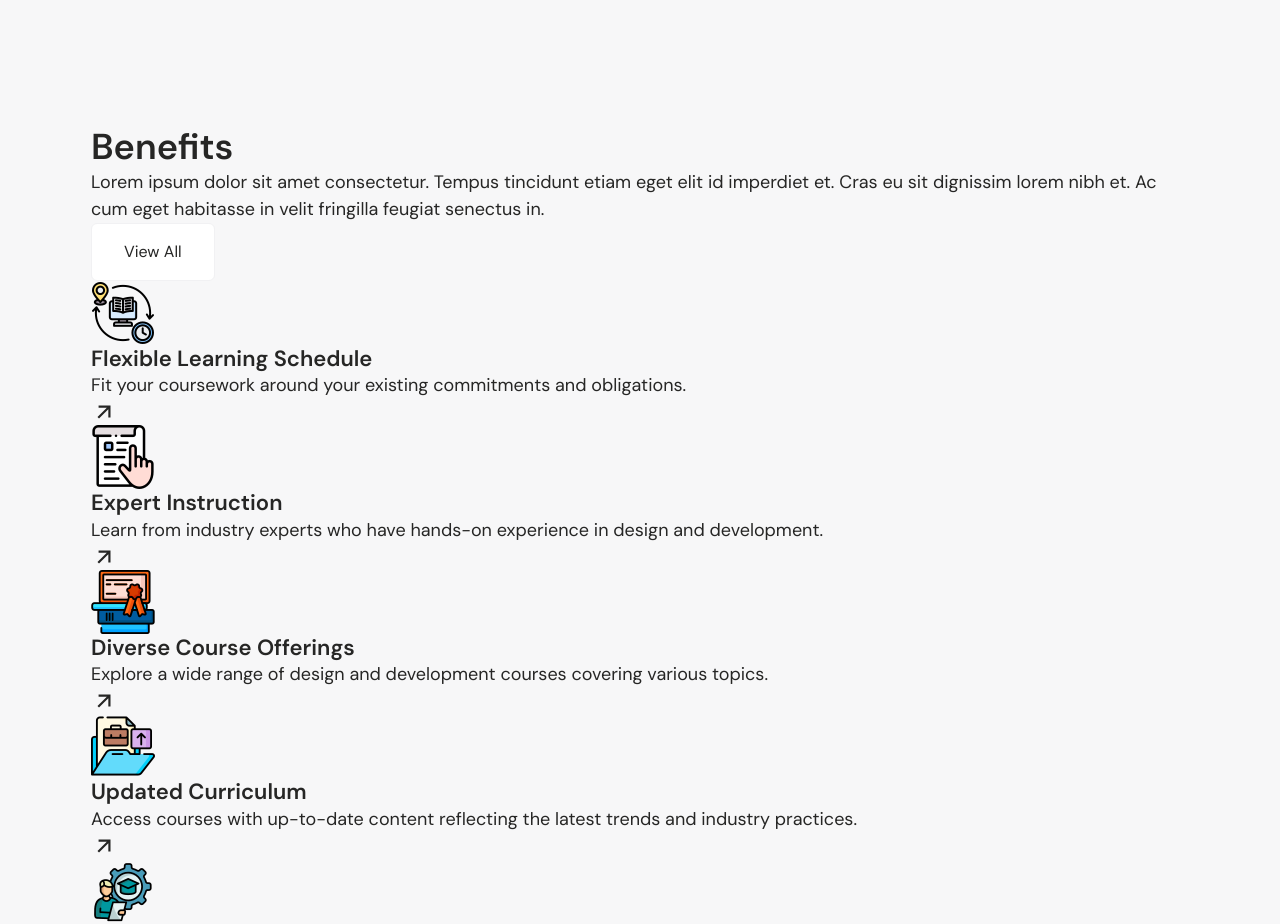
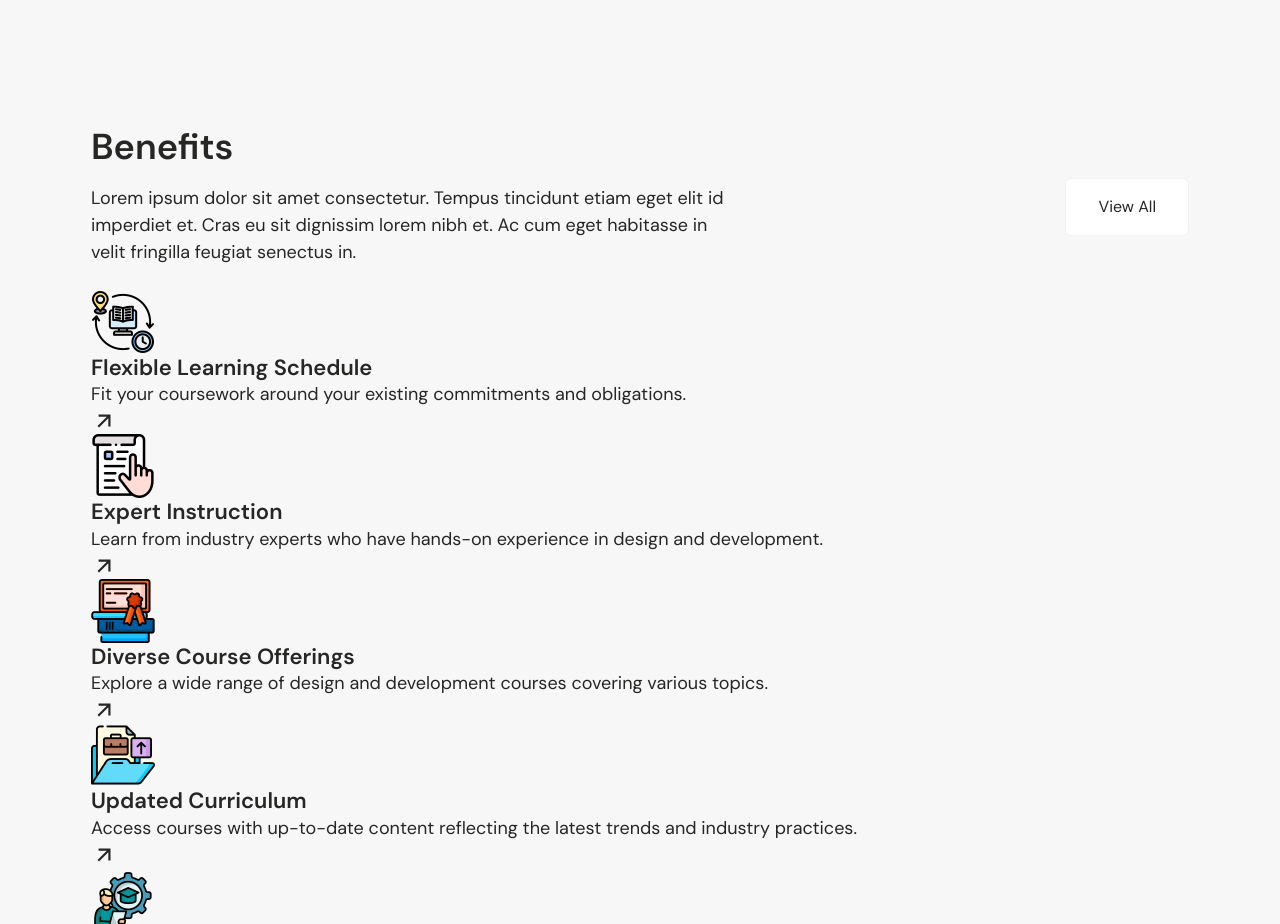
Before and after one commit to rakibulrahmandev/skillpath, a React (Vite) app: page / in a window 1280 px wide. Shown: the part 1300-2224 px from the top of the page. Built offline with nearby package versions, Linux system fonts and the light colour scheme.

Commit message:
Title.jsx file design done

```diff
--- a/src/components/Title/Title.jsx
+++ b/src/components/Title/Title.jsx
@@ -1,10 +1,10 @@
 export default function Title({title, text, link}) {
     return (
         <>
-            <div>
+            <div className="flex items-center justify-between flex-wrap gap-4">
                 <div>
                     <h2>{title}</h2>
-                    <p>{text}</p>
+                    <p className="max-w-[640px] mt-4 mb-6">{text}</p>
                 </div>
                 <button className="secondary-btn">{link}</button>
             </div>
```
